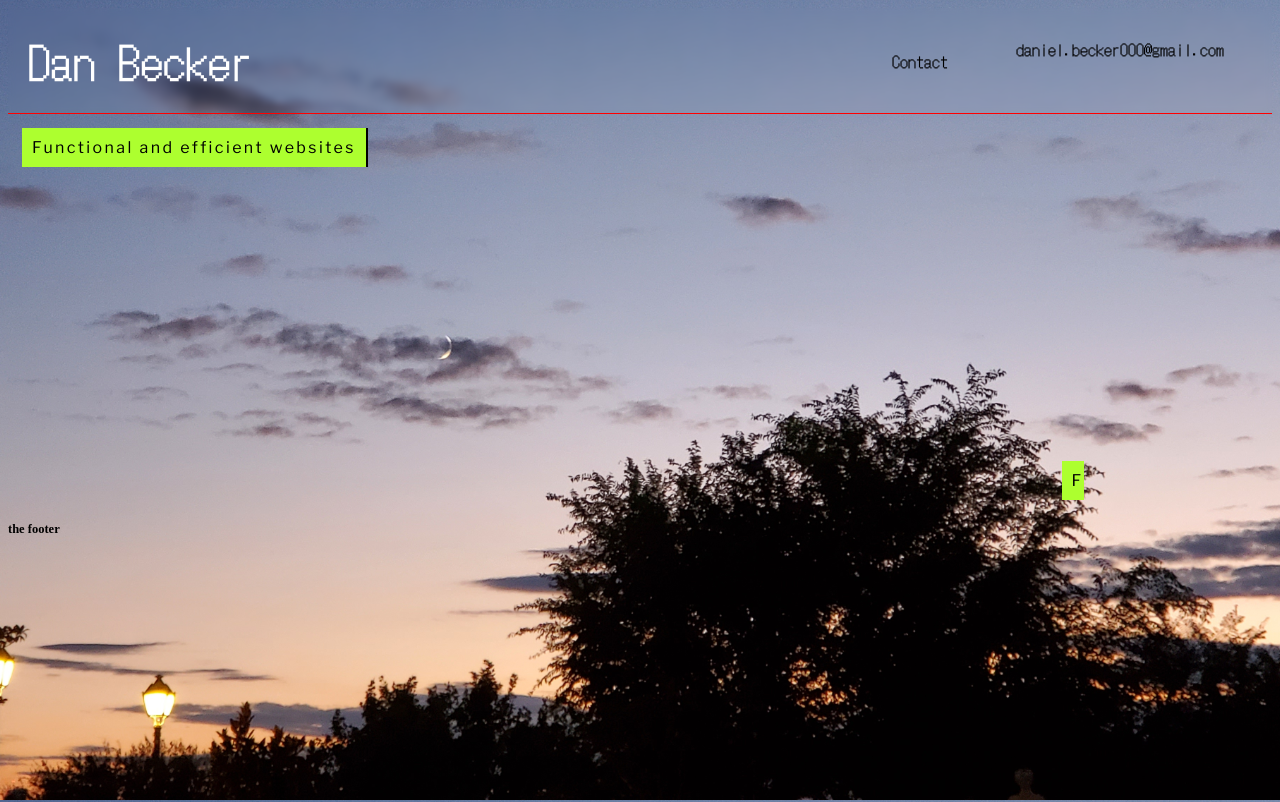
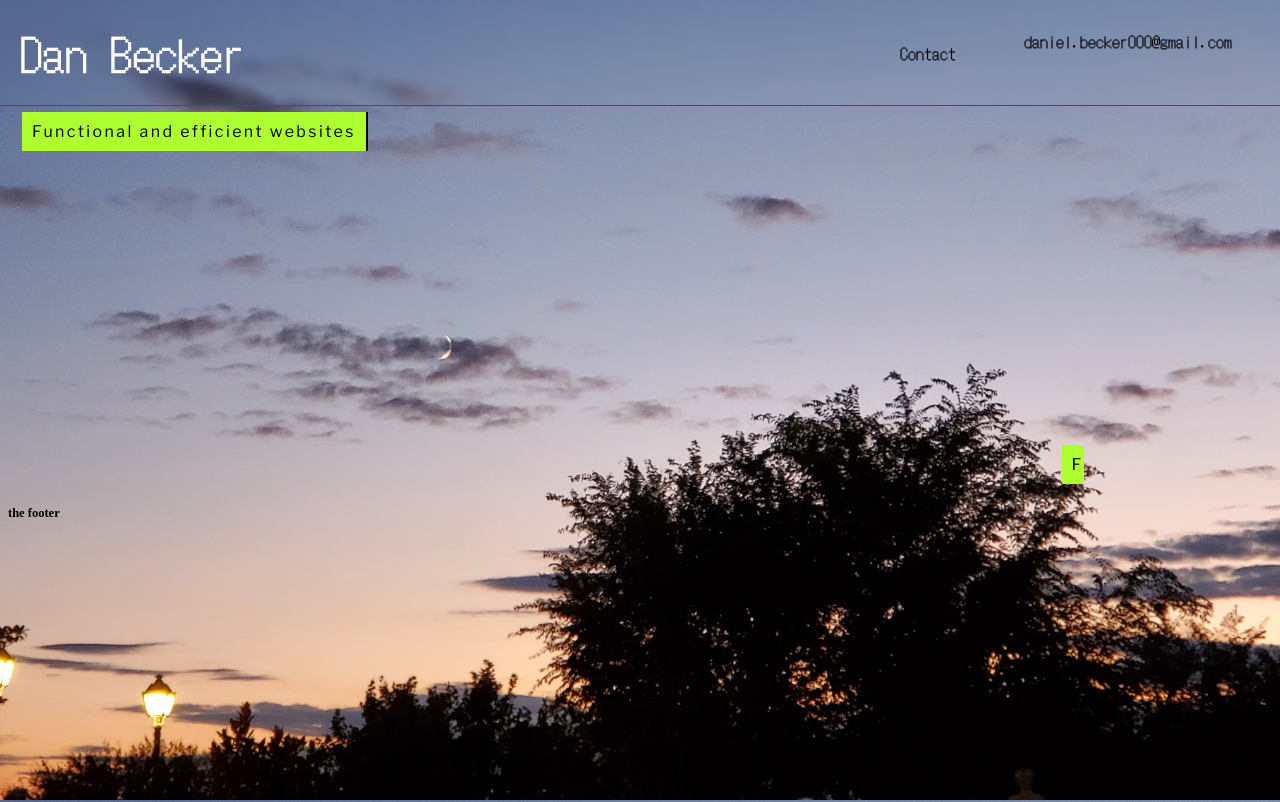
Before and after one commit to dandanthemanman/portfolio, a Nuxt app: page / in a window 1280 px wide. Shown: the top 802 px of the page. Built offline with nearby package versions, Linux system fonts and the light colour scheme.

Commit message:
adds margin back to global nav bar container

```diff
--- a/app.vue
+++ b/app.vue
@@ -35,7 +35,7 @@ html, body {
 .global-nav-component {
     position: sticky;
     top: 0px;
-    // margin: -8px;
+    margin: -8px;
 }
 
 .site-content {
```
